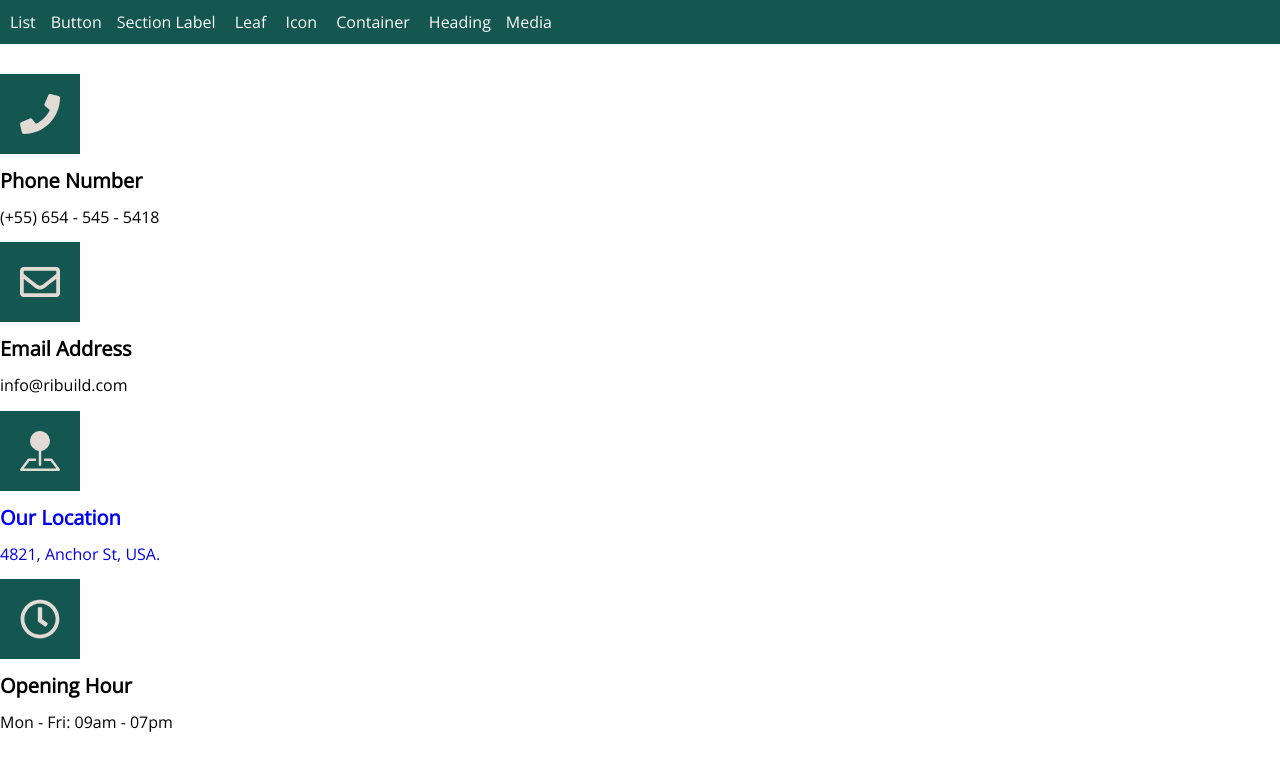
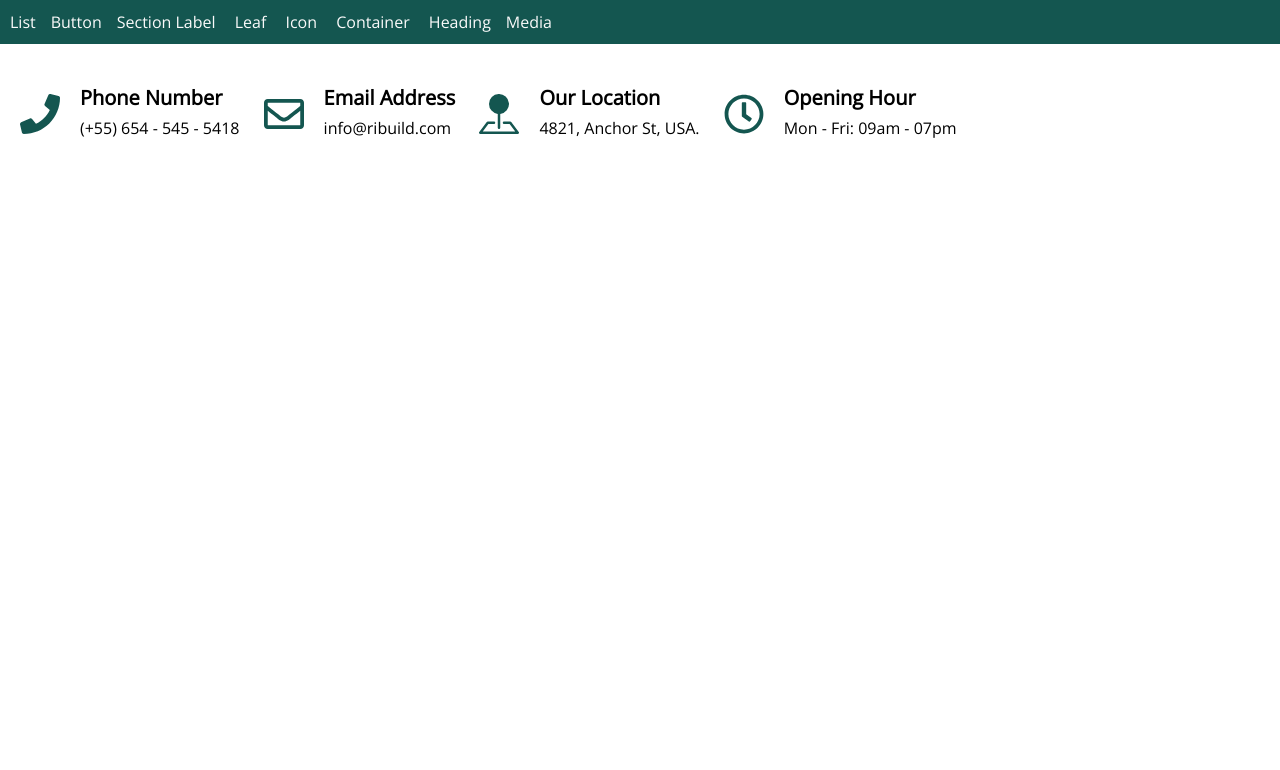
Before and after one commit to nrmndev/nrmndev-fw, a React (Vite) app: page /media in a window 1280 px wide. Shown: the top 770 px of the page. Built offline with nearby package versions, Linux system fonts and the light colour scheme.

Commit message:
Update Icon CSS and added Media CSS

```diff
--- a/src/App.css
+++ b/src/App.css
@@ -291,17 +291,26 @@ a {
   border-radius: 0;
 }
 .icon--primary {
+  color: var(--color-primary);
+}
+
+.icon--primary-bg {
   background: var(--color-primary);
   color: var(--color-accent-1);
+}
+.icon--secondary-bg {
+  background: var(--color-accent-1);
+  color: var(--color-secondary);
 }
 .icon--primary-alt {
   background: var(--color-accent-1);
   color: var(--color-primary);
 }
+
 .icon--secondary {
-  background: var(--color-accent-1);
   color: var(--color-secondary);
 }
+
 .icon--secondary-alt {
   background: var(--color-secondary);
   color: var(--color-accent-1);
@@ -332,6 +341,25 @@ a {
   z-index: -1;
 }
 
+/** MEDIA **/
+.media {
+  display: inline-flex;
+  align-content: center;
+  justify-content: center;
+  align-items: center;
+}
+.media__heading,
+.media__body {
+  margin-top: 5px;
+  margin-bottom: 10px;
+}
+.media__link {
+  display: inline-flex;
+  align-content: center;
+  justify-content: center;
+  align-items: center;
+  color: inherit;
+}
 /** MODIFIERS **/
 
 .text-uppercase {
```
